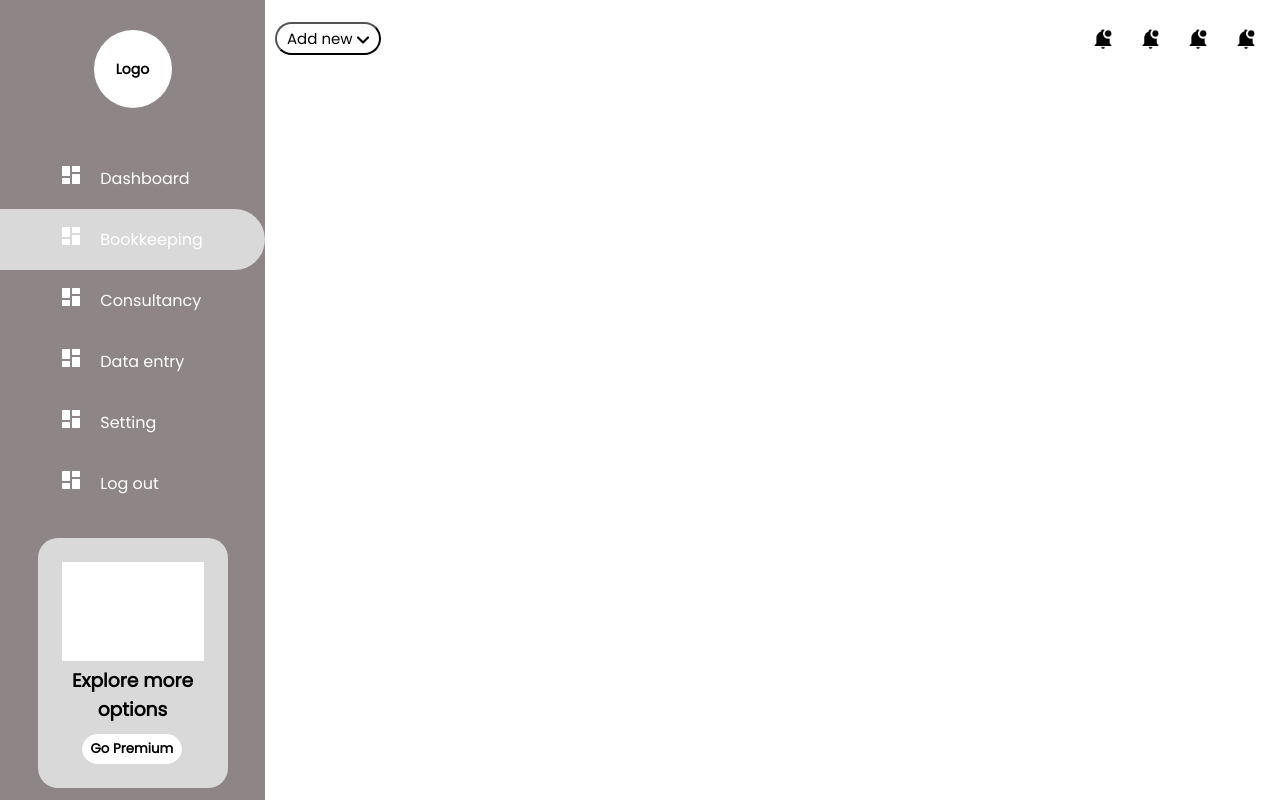
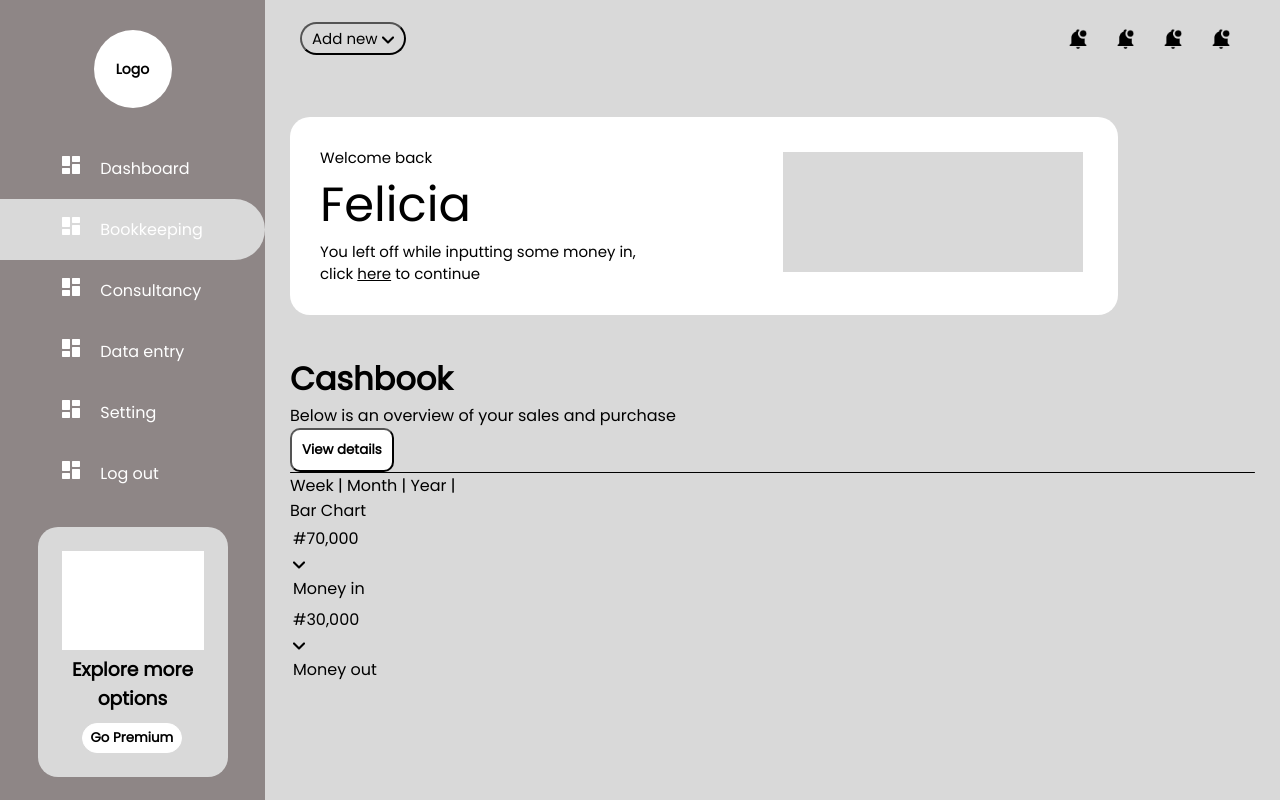
Before and after one commit to ileri-oluwa-kiiye/fin-trak, a React (Create React App) app: page / in a window 1280 px wide. Both pictures are taken after a click on the item "Dashboard". Built offline with nearby package versions, Linux system fonts and the light colour scheme.

Commit message:
Mo ti try 🥲

```diff
--- a/src/components/nav/sidebar.module.css
+++ b/src/components/nav/sidebar.module.css
@@ -4,7 +4,7 @@
 .sidebar{
     background-color: #8E8686;
     width: 265px;
-    height: 100vh;
+    min-height: 100vh;
     font-family: "Poppins", sans-serif;
     display: flex;
     justify-content: space-between;
@@ -20,7 +20,9 @@
 
 
 .sidebar ul{
-    margin-top: 5vh;
+
+
+    margin-top: calc(40vh - 290px);
 }
 
 
@@ -69,7 +71,7 @@
     border-radius: 20px;
     max-width: 142px;
     margin: auto;
-    margin-top: 3vh;
+    margin-top: calc(30vh-300px);
     padding: 24px;
 }
 
--- /dev/null
+++ b/src/components/sections/cashbook.jsx
@@ -0,0 +1,48 @@
+import styles from "./subdashboard.module.css"
+import arrow from "../../img/arrowdown.png"
+
+
+
+
+
+const Cashbook = () => {
+    return(
+        <div>
+            <div>
+                <div>
+                    <div>
+                        <h1>Cashbook</h1>
+                        <p>Below is an overview of your sales and purchase</p>
+                    </div>
+                    <button className={styles.primary}>View details</button>
+                </div>
+                <div className={styles.hrline}></div>
+                <div className={styles.h3text}>
+                    Week |
+                    Month |
+                    Year |
+                </div>
+                <div className={styles.flex}>
+                    <div className={styles.barchart}>
+                        Bar Chart
+                    </div>
+                    <div className={styles.details}>
+                        <li>
+                            <p id="moneyin">#70,000</p>
+                            <img src={arrow} alt="" />
+                            <p>Money in</p>
+                        </li>
+                        <li>
+                            <p id="moneyout">#30,000</p>
+                            <img src={arrow} alt="" />
+                            <p>Money out</p>
+                        </li>
+                    </div>
+                </div>
+            </div>
+        </div>
+    )
+}
+
+
+export default Cashbook
--- a/src/components/sections/stepone.jsx
+++ b/src/components/sections/stepone.jsx
@@ -8,6 +8,9 @@ const Stepone = () => {
 
   const handleFormSubmit = (values) => {
     console.log(values);
+
+
+
   };
 
   return (
--- /dev/null
+++ b/src/components/sections/subdashboard.module.css
@@ -0,0 +1,72 @@
+.welcome{
+    width: 60vw;
+    max-width: 870px;
+    padding: 30px;
+    background-color: rgb(255, 255, 255,1);
+    display: flex;
+    justify-content: space-between;
+    border-radius: 20px;
+    margin-top: 40px;
+    margin-bottom: 40px;
+}
+
+.welcome h1{
+    font-weight: 400;
+    font-size: 48px;
+    line-height: 72px;
+}
+
+.welcome p{
+    font-weight: 400;
+    font-size: 15px;
+    line-height: 22px;
+    max-width: 320px;
+}
+
+.welcome .image{
+    width: 300px;
+    max-width: 60vw;
+    height: 15vh;
+    margin: 5px;
+    background-color: #D9D9D9;;
+}
+
+.hrline{
+    border-radius: 10px;
+    width: 100%;
+    min-width: 30px;
+    height: 1px;
+    background-color: black;
+}
+
+
+
+
+
+
+
+
+
+
+
+
+@media screen and (max-width:800px) {
+    .welcome {
+        flex-direction: column-reverse;
+    }
+
+    .welcome{
+        margin: auto;
+        margin-top: 40px;
+        margin-bottom: 40px;
+        width: 65vw;
+    }
+
+    .welcome .image{
+         margin: auto;
+         margin-bottom: 20px;
+         min-width: 60vw;
+         height: 30vw;
+         margin-top: 10px;
+    }
+}
--- /dev/null
+++ b/src/components/sections/welcome.jsx
@@ -0,0 +1,23 @@
+import styles from "./subdashboard.module.css"
+import { Link } from 'react-router-dom'
+
+
+let userName = "Felicia"
+
+const Welcome = () => {
+    return(
+        <div className="controlwidth">
+            <div className={styles.welcome}>
+                <div className={styles.main}>
+                    <p>Welcome back</p>
+                    <h1 id="name">{userName}</h1>
+                    <p>You left off while inputting some money in, click <Link to="/dashboard" style={{color:'inherit'}}>here</Link> to continue </p>
+                </div>
+                <div className={styles.image}></div>
+            </div>
+        </div>
+    )
+}
+
+
+export default Welcome
--- a/src/scenes/dashboard.jsx
+++ b/src/scenes/dashboard.jsx
@@ -1,7 +1,8 @@
 import styles from "./dashboard.module.css"
 import Sidebar from "../components/nav/sidebar"
 import Topbar from "../components/nav/topbar"
-
+import Welcome from "../components/sections/welcome"
+import Cashbook from "../components/sections/cashbook"
 
 
 
@@ -13,10 +14,13 @@ const Dashboard = () => {
             </div>
             <div className={styles.content}>
                 <Topbar />
+                <div className="controlwidth">
+                    <Welcome />
+                    <div>
+                        <Cashbook />
+                    </div>
+                </div>
             </div>
-            {/* <Routes>
-                <Route path="/" element= {<Topbar />} />
-            </Routes> */}
         </div>
 
     )
--- a/src/scenes/dashboard.module.css
+++ b/src/scenes/dashboard.module.css
@@ -7,6 +7,8 @@
 
 .content{
     width: 100%;
+    background-color: #D9D9D9;
+    padding: 0px 25px;
 }
 
 
@@ -14,7 +16,7 @@
   display: flex;
 }
 
-@media screen and (max-width:800px) {
+@media screen and (max-width:900px) {
     .sidebar{
       display: none;
     }
```
Also changed, not shown: 11 other files (tests, documents, lock files or other folders).
